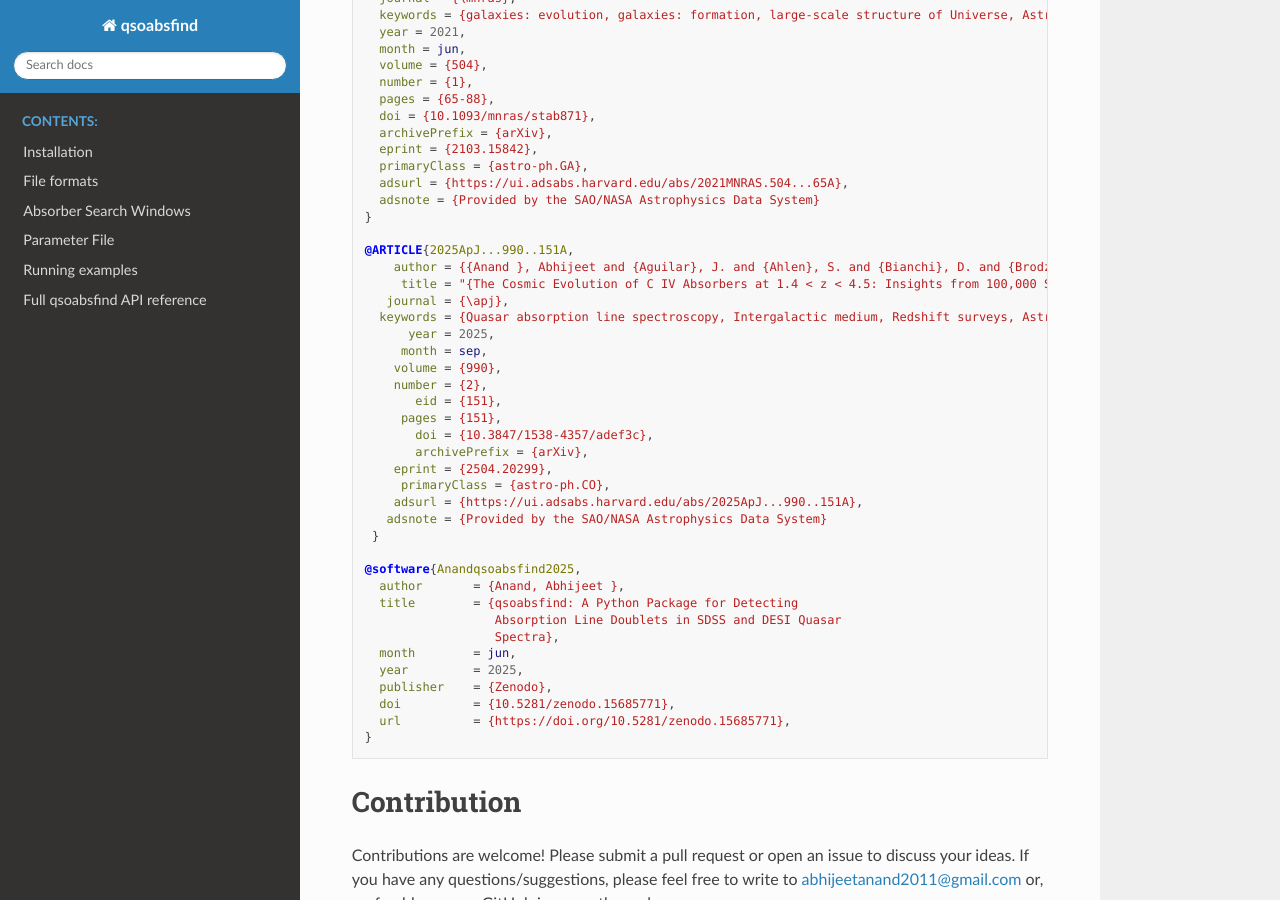
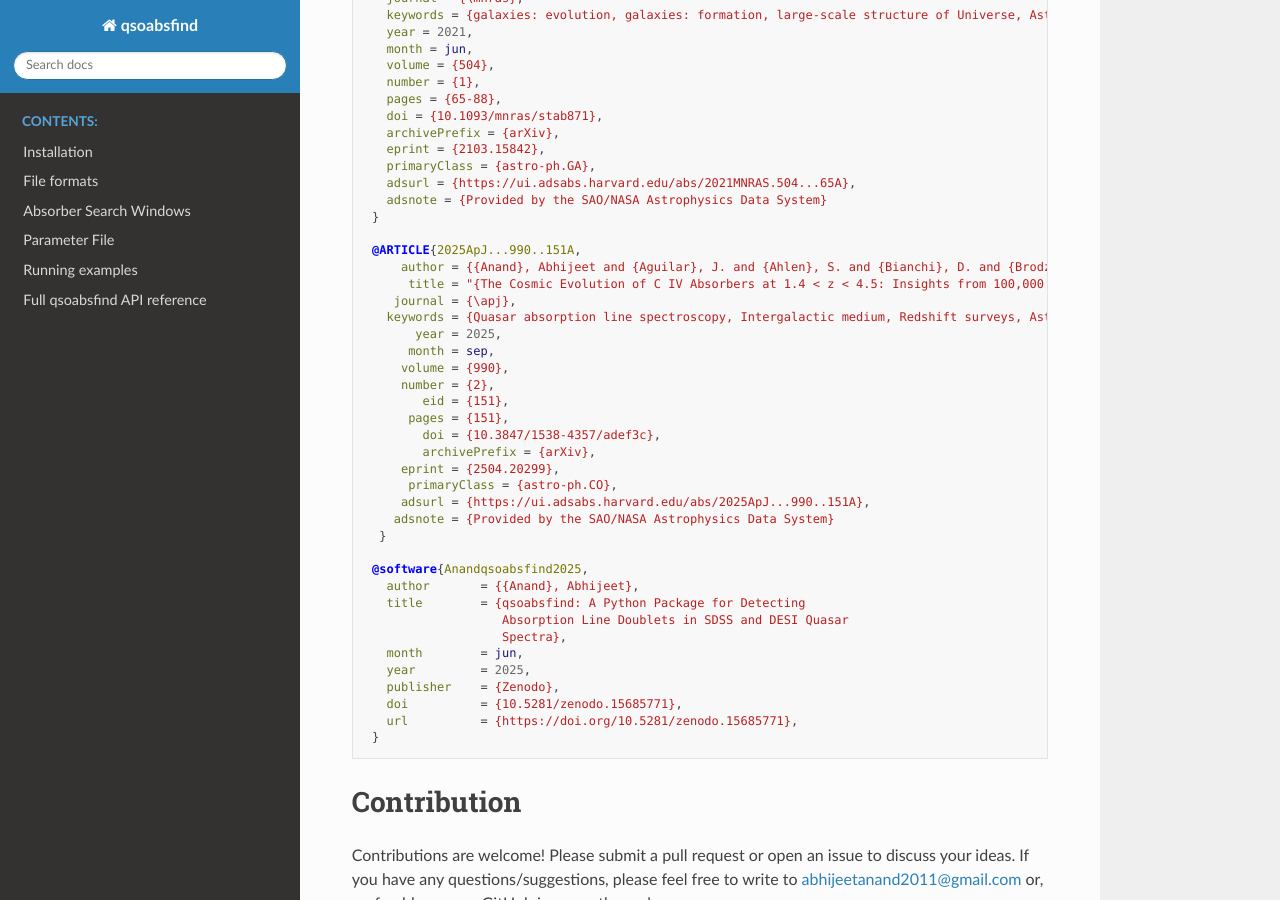
Before and after one commit to abhi0395/qsoabsfind, a Sphinx documentation site: the page built from docs/index.rst, in a window 1280 px wide and 900 px high, scrolled down 2369 px. Built offline with Sphinx 7.4.7 and the Read the Docs theme 3.1.0, drawn with Linux system fonts in a browser that asks for light colours; some of the changed lines change nothing that is shown.

Commit message:
references typos corrected

```diff
--- a/docs/index.rst
+++ b/docs/index.rst
@@ -89,7 +89,7 @@
 
 .. code-block:: bibtex
 
-   @ARTICLE{2021MNRAS.504...65A,
+  @ARTICLE{2021MNRAS.504...65A,
      author = {{Anand }, Abhijeet and {Nelson}, Dylan and {Kauffmann}, Guinevere},
      title = "{Characterizing the abundance, properties, and kinematics of the cool circumgalactic medium of galaxies in absorption with SDSS DR16}",
      journal = {\mnras},
@@ -108,7 +108,7 @@
    }
 
    @ARTICLE{2025ApJ...990..151A,
-       author = {{Anand }, Abhijeet and {Aguilar}, J. and {Ahlen}, S. and {Bianchi}, D. and {Brodzeller}, A. and {Brooks}, D. and {Canning}, R. and {Claybaugh}, T. and {Cuceu}, A. and {de la Macorra}, A. and {Doel}, P. and {Ferraro}, S. and {Font-Ribera}, A. and {Forero-Romero}, J.~E. and {Gazta{\~n}aga}, E. and {Gontcho A Gontcho}, S. and {Gutierrez}, G. and {Guy}, J. and {Herrera-Alcantar}, H.~K. and {Ishak}, M. and {Juneau}, S. and {Kehoe}, R. and {Kremin}, A. and {Landriau}, M. and {Le Guillou}, L. and {Levi}, M.~E. and {Manera}, M. and {Meisner}, A. and {Miquel}, R. and {Moustakas}, J. and {Mu{\~n}oz-Guti{\'e}rrez}, A. and {Napolitano}, L. and {P{\'e}rez-R{\`a}fols}, I. and {Rossi}, G. and {Sanchez}, E. and {Schlegel}, D. and {Schubnell}, M. and {Sprayberry}, D. and {Tarl{\'e}}, G. and {Temple}, M.~J. and {Weaver}, B.~A. and {Zhou}, R.},
+       author = {{Anand}, Abhijeet and {Aguilar}, J. and {Ahlen}, S. and {Bianchi}, D. and {Brodzeller}, A. and {Brooks}, D. and {Canning}, R. and {Claybaugh}, T. and {Cuceu}, A. and {de la Macorra}, A. and {Doel}, P. and {Ferraro}, S. and {Font-Ribera}, A. and {Forero-Romero}, J.~E. and {Gazta{\~n}aga}, E. and {Gontcho A Gontcho}, S. and {Gutierrez}, G. and {Guy}, J. and {Herrera-Alcantar}, H.~K. and {Ishak}, M. and {Juneau}, S. and {Kehoe}, R. and {Kremin}, A. and {Landriau}, M. and {Le Guillou}, L. and {Levi}, M.~E. and {Manera}, M. and {Meisner}, A. and {Miquel}, R. and {Moustakas}, J. and {Mu{\~n}oz-Guti{\'e}rrez}, A. and {Napolitano}, L. and {P{\'e}rez-R{\`a}fols}, I. and {Rossi}, G. and {Sanchez}, E. and {Schlegel}, D. and {Schubnell}, M. and {Sprayberry}, D. and {Tarl{\'e}}, G. and {Temple}, M.~J. and {Weaver}, B.~A. and {Zhou}, R.},
         title = "{The Cosmic Evolution of C IV Absorbers at 1.4 < z < 4.5: Insights from 100,000 Systems in DESI Quasars}",
       journal = {\apj},
      keywords = {Quasar absorption line spectroscopy, Intergalactic medium, Redshift surveys, Astronomy software, 1317, 813, 1378, 1855, Cosmology and Nongalactic Astrophysics},
@@ -127,7 +127,7 @@
     }
 
    @software{Anandqsoabsfind2025,
-     author       = {Anand, Abhijeet },
+     author       = {{Anand}, Abhijeet},
      title        = {qsoabsfind: A Python Package for Detecting
                      Absorption Line Doublets in SDSS and DESI Quasar
                      Spectra},
```
